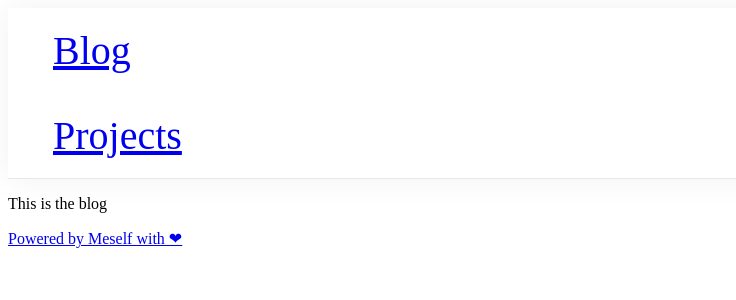
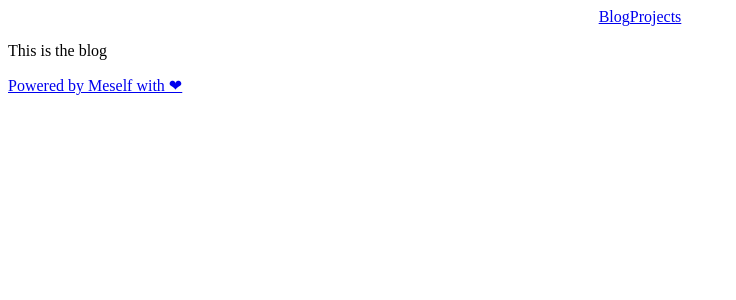
Before and after one commit to simo54/NextMe, a Next.js app: page /blog in a window 1280 px wide. Shown: the top 300 px of the page, without its empty margins (0-736 px from the left). Built offline with nearby package versions, Linux system fonts and the light colour scheme.

Commit message:
remove unnecessary css folders for single components

```diff
--- a/components/Footer/index.js
+++ b/components/Footer/index.js
@@ -1,4 +1,4 @@
-import style from "./style/footer.module.css";
+import styles from "./footer.module.css";
 
 const Footer = () => {
   return (
--- a/components/Header/index.js
+++ b/components/Header/index.js
@@ -1,5 +1,5 @@
 import { NAME, TECH_TITLE } from "../../utils/dictionary";
-import styles from "./style/Header.module.css";
+import styles from "./Header.module.css";
 
 const Header = () => {
   return (
--- a/components/Navigationbar/index.js
+++ b/components/Navigationbar/index.js
@@ -1,17 +1,28 @@
 import { Layout } from "antd";
 import { BLOG, PROJECTS } from "../../utils/dictionary";
-import styles from "./style/Navigation.module.css";
+import { Row, Col } from "antd";
+import styles from "./Navigation.module.css";
 
 const NavigationBar = () => {
   return (
     <div>
       <Layout>
-        <nav className={styles.menuBar}>
+        <Row justify="center" gutter={{ xs: 8, sm: 16, md: 24, lg: 32 }}>
+          <Col align="center">
+            <a span={5} href="/blog">
+              {BLOG}
+            </a>
+            <a span={5} href="/projects">
+              {PROJECTS}
+            </a>
+          </Col>
+        </Row>
+        {/* <nav className={styles.menuBar}>
           <div className={styles.logo}>
             <a href="/blog">{BLOG}</a>
             <a href="/projects">{PROJECTS}</a>
           </div>
-        </nav>
+        </nav> */}
       </Layout>
     </div>
   );
--- a/pages/blog.js
+++ b/pages/blog.js
@@ -1,5 +1,5 @@
 import MainLayout from "../components/layouts/MainLayout";
-
+import { Row, Col } from "antd";
 const blog = () => {
   return (
     <MainLayout>
```
Also changed, not shown: components/Footer/footer.module.css (added), components/Footer/style/footer.module.css (deleted), components/Header/Header.module.css (added), components/Header/style/Header.module.css (deleted), components/Navigationbar/Navigation.module.css (renamed from components/Navigationbar/style/Navigation.module.css), 1 other file (tests, documents, lock files or other folders).
